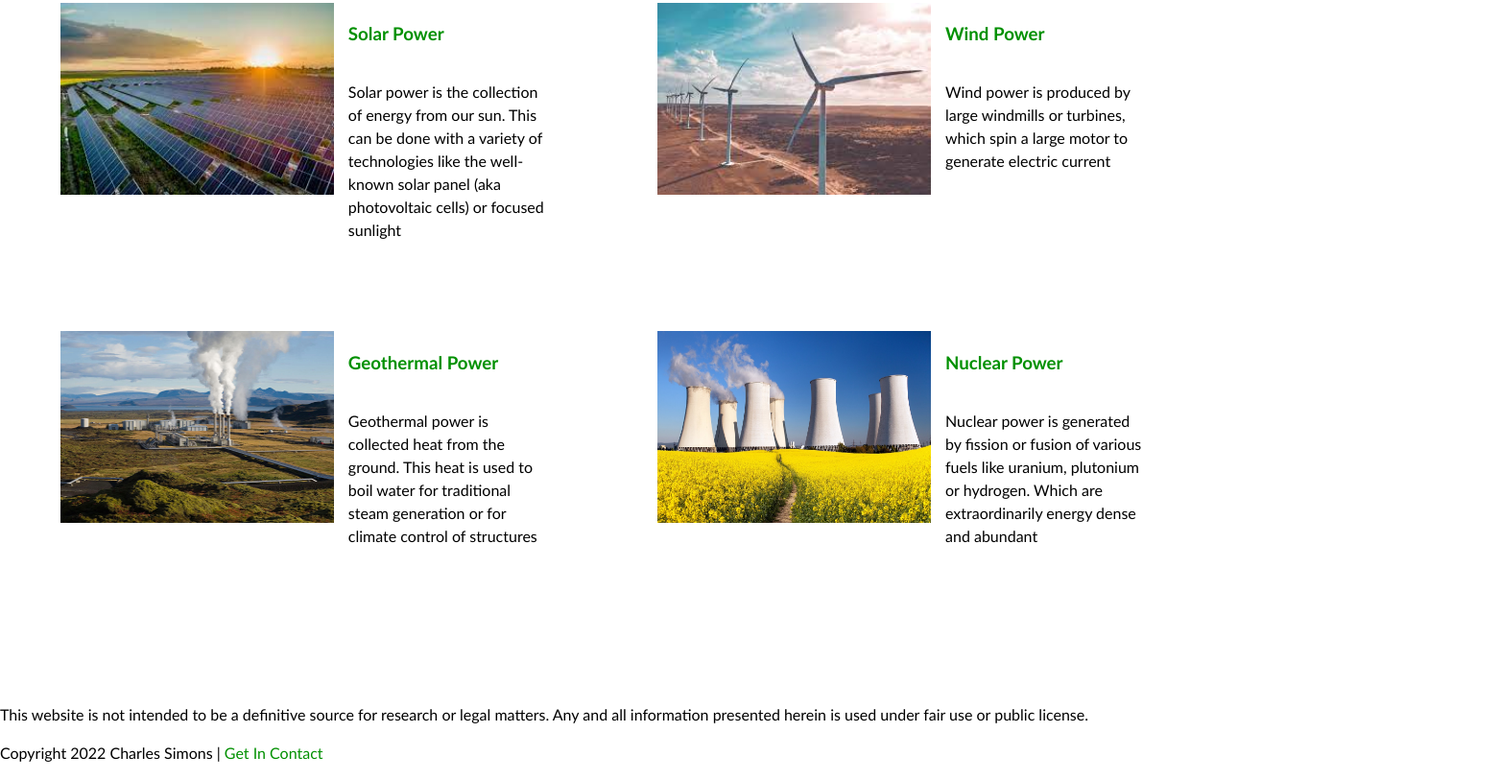
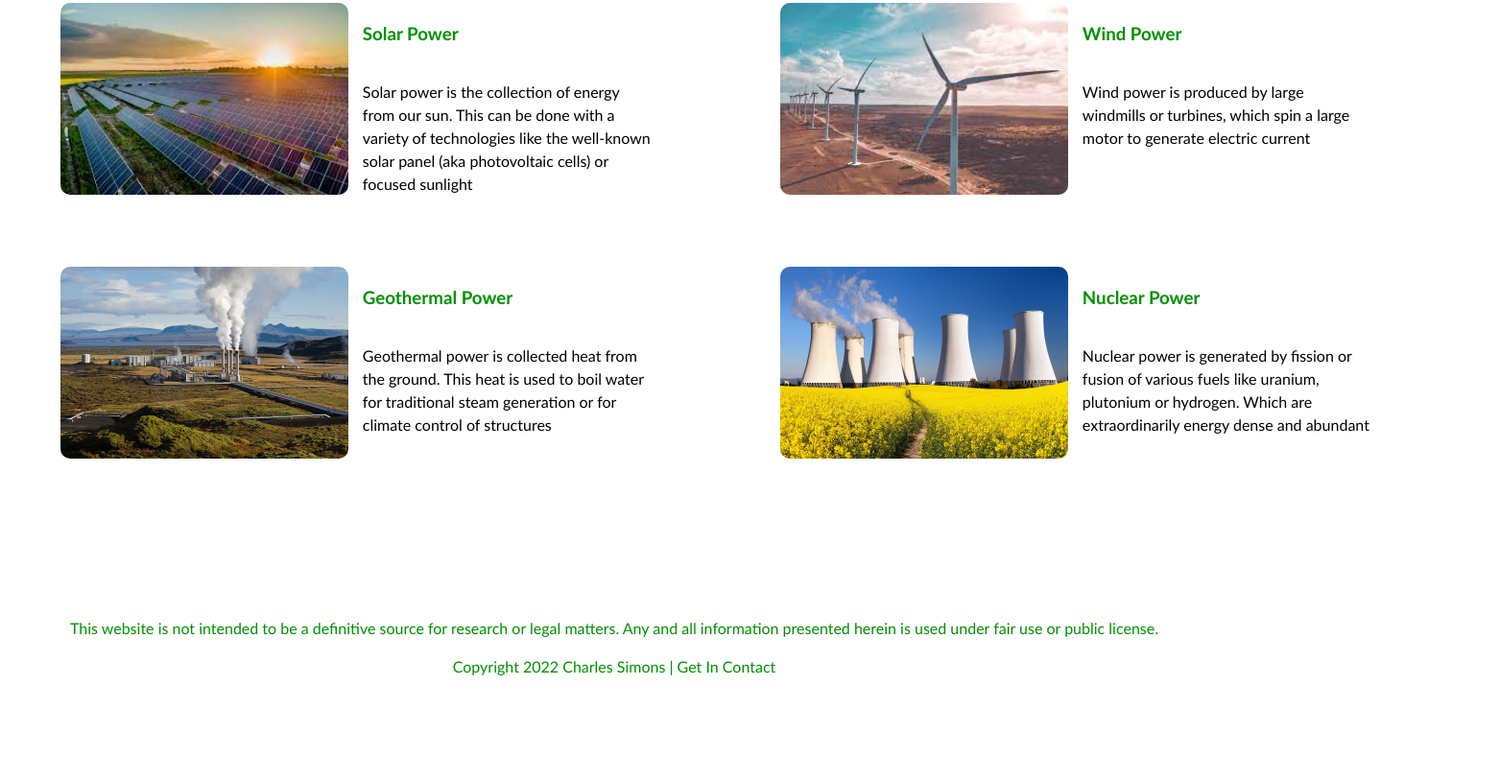
Before and after one commit to csimons637/renewable_energy_root, a plain HTML site: page index.html in a window 1280 px wide. Shown: the part 299-1112 px from the top of the page at 96% size, 1563 px wide, since content can reach past the window. After the commit the page ends 1022 px from the top, so only its background shows below. Drawn offline with Linux system fonts and the light colour scheme.

Commit message:
Adjusted margins, padding andgap on home page's grid

```diff
--- a/css/styles.css
+++ b/css/styles.css
@@ -23,6 +23,8 @@ main {
 
 footer {
     margin-top: 90px;
+    color: #009000;
+    text-align: center;
 }
 
 footer h5 {
@@ -95,8 +97,13 @@ div.srcContainer {
     width: 97%; /*Adjust for horizontal content centering*/
     margin: auto;
     display: grid;
-    gap: 45px 90px;
     grid-template-columns: auto auto;
+    gap: auto auto;
+}
+
+div.srcDescr {
+    width: 750px;
+    height: 275px;
 }
 
 div.srcDescr p {
@@ -107,7 +114,8 @@ div.srcDescr p {
 
 div.srcDescr img.thumb {
     float: left;
-    padding-right: 15px;
+    border-radius: 10px;
+    margin-right: 15px;
 }
 
 .home {
```
